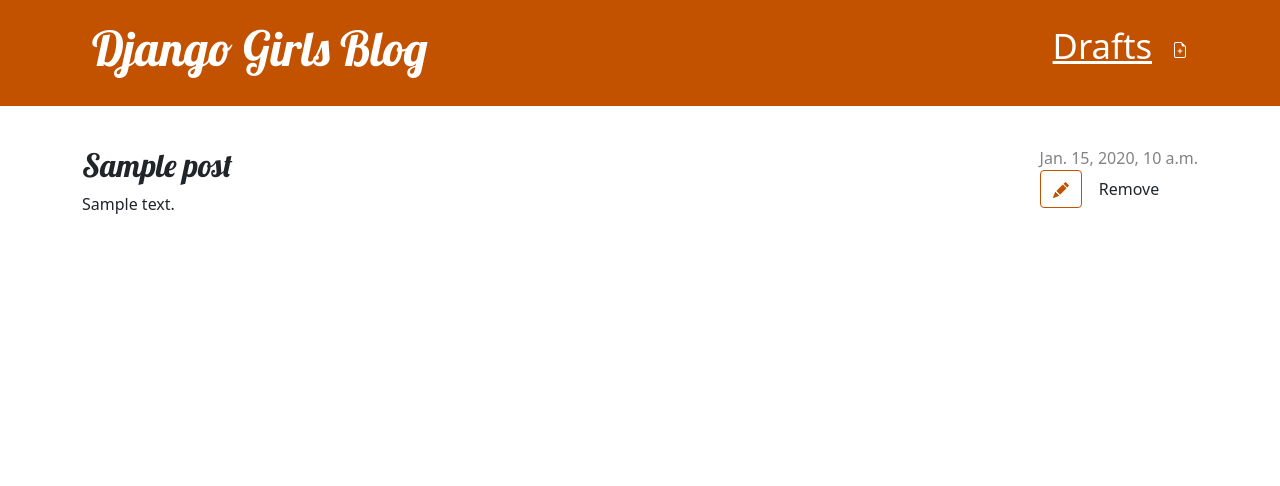
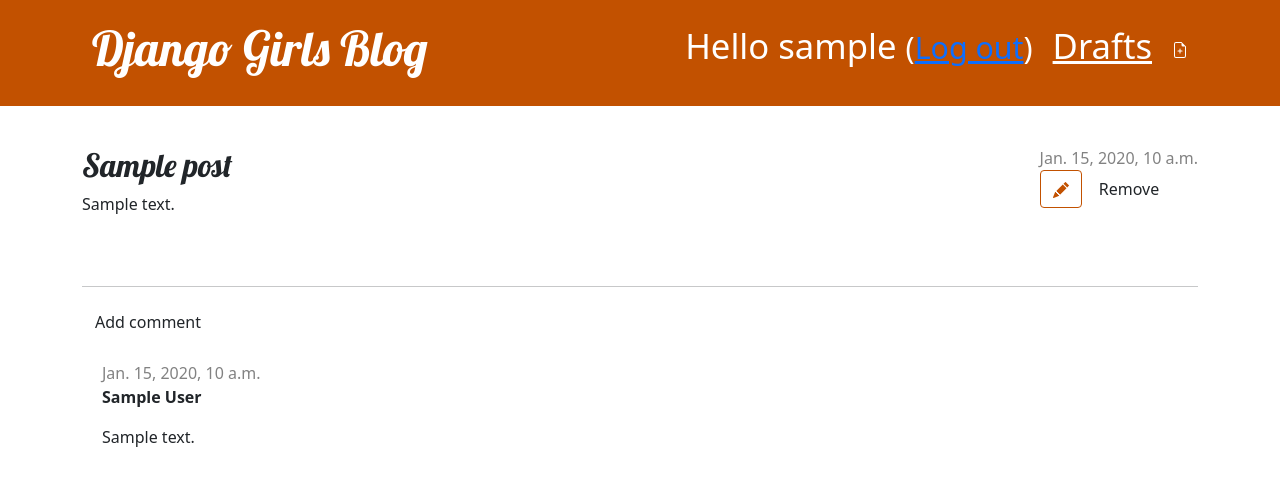
Before and after one commit to mayankbth/my-first-blog, a Django app: page /post/1/ in a window 1280 px wide. Shown: the top 486 px of the page. Run offline with Django 3.2, Linux system fonts and the light colour scheme; a user stored in the database is signed in; tables that the repository leaves empty hold one stand-in row (values such as "Sample post").

Commit message:
create comment model

```diff
--- a/blog/admin.py
+++ b/blog/admin.py
@@ -1,4 +1,5 @@
 from django.contrib import admin
-from .models import Post
+from .models import Post, Comment
 
 admin.site.register(Post)
+admin.site.register(Comment)
--- a/blog/models.py
+++ b/blog/models.py
@@ -14,5 +14,23 @@ class Post(models.Model):
         self.published_date = timezone.now()
         self.save()
 
+    def approved_comments(self):
+        return self.comments.filter(approved_comment=True)
+
     def __str__(self):
         return self.title
+
+
+class Comment(models.Model):
+    post = models.ForeignKey('blog.Post', on_delete=models.CASCADE, related_name='comments')
+    author = models.CharField(max_length=200)
+    text = models.TextField()
+    created_date = models.DateTimeField(default=timezone.now)
+    approved_comment = models.BooleanField(default=False)
+
+    def approve(self):
+        self.approved_comment = True
+        self.save()
+
+    def __str__(self):
+        return self.text
--- a/blog/static/css/blog.css
+++ b/blog/static/css/blog.css
@@ -68,3 +68,7 @@ h4 {
     color: #FFFFFF;
     background-color: #C25100;
 }
+
+.comment {
+    margin: 20px 0px 20px 20px;
+}
--- a/blog/templates/blog/base.html
+++ b/blog/templates/blog/base.html
@@ -18,6 +18,9 @@
                         <span class="glyphicon glyphicon-edit">
                             Drafts
                         </span></a>
+                    <p class="top-menu">Hello {{ user.username }} <small>(<a href="{% url 'logout' %}">Log out</a>)</small></p>
+                {% else %}
+                    <a href="{% url 'login' %}" class="top-menu"><span class="glyphicon glyphicon-lock"></span></a>
                 {% endif %}
                 <h1><a href="/">Django Girls Blog</a></h1>
             </div>
--- a/blog/templates/blog/post_detail.html
+++ b/blog/templates/blog/post_detail.html
@@ -20,4 +20,27 @@
         <h2>{{ post.title }}</h2>
         <p>{{ post.text|linebreaksbr }}</p>
     </article>
+
+    <hr>
+
+    <a class="btn btn-default" href="{% url 'add_comment_to_post' pk=post.pk %}">Add comment</a>
+
+    {% for comment in post.comments.all %}
+        {% if user.is_authenticated or comment.approved_comment %}
+        <div class="comment">
+            <div class="date">
+                {{ comment.created_date }}
+                {% if not comment.approved_comment %}
+                    <a class="btn btn-default" href="{% url 'comment_remove' pk=comment.pk %}"><span class="glyphicon glyphicon-remove"></span></a>
+                    <a class="btn btn-default" href="{% url 'comment_approve' pk=comment.pk %}"><span class="glyphicon glyphicon-ok"></span></a>
+                {% endif %}
+            </div>
+            <strong>{{ comment.author }}</strong>
+            <p>{{ comment.text|linebreaks }}</p>
+        </div>
+        {% endif %}
+    {% empty %}
+        <p>No comments here yet :(</p>
+    {% endfor %}
+
 {% endblock %}
--- a/blog/urls.py
+++ b/blog/urls.py
@@ -10,4 +10,7 @@ urlpatterns = [
     path('drafts/', views.post_draft_list, name='post_draft_list'),
     path('post/<pk>/publish/', views.post_publish, name='post_publish'),
     path('post/<pk>/remove/', views.post_remove, name='post_remove'),
+    path('post/<int:pk>/comment/', views.add_comment_to_post, name='add_comment_to_post'),
+    path('comment/<int:pk>/approve/', views.comment_approve, name='comment_approve'),
+    path('comment/<int:pk>/remove/', views.comment_remove, name='comment_remove'),
 ]
--- a/blog/views.py
+++ b/blog/views.py
@@ -1,7 +1,8 @@
 from django.shortcuts import render, get_object_or_404, redirect
 from django.utils import timezone
-from .models import Post
-from .forms import PostForm
+from django.contrib.auth.decorators import login_required
+from .models import Post, Comment
+from .forms import PostForm, CommentForm
 
 # Create your views here.
 
@@ -13,6 +14,7 @@ def post_detail(request, pk):
     post = get_object_or_404(Post, pk=pk)
     return render(request, 'blog/post_detail.html', {'post': post})
 
+@login_required
 def post_new(request):
     if request.method == "POST":
         form = PostForm(request.POST)
@@ -25,6 +27,7 @@ def post_new(request):
         form = PostForm()
     return render(request, 'blog/post_edit.html', {'form': form})
 
+@login_required
 def post_edit(request, pk):
     post = get_object_or_404(Post, pk=pk)
     if request.method == "POST":
@@ -38,16 +41,44 @@ def post_edit(request, pk):
         form = PostForm(instance=post)
     return render(request, 'blog/post_edit.html', {'form': form})
 
+@login_required
 def post_draft_list(request):
     posts = Post.objects.filter(published_date__isnull=True).order_by('created_date')
     return render(request, 'blog/post_draft_list.html', {'posts': posts})
 
+@login_required
 def post_publish(request, pk):
     post = get_object_or_404(Post, pk=pk)
     post.publish()
     return redirect('post_detail', pk=pk)
 
+@login_required
 def post_remove(request, pk):
     post = get_object_or_404(Post, pk=pk)
     post.delete()
     return redirect('post_list')
+
+def add_comment_to_post(request, pk):
+    post = get_object_or_404(Post, pk=pk)
+    if request.method == "POST":
+        form = CommentForm(request.POST)
+        if form.is_valid():
+            comment = form.save(commit=False)
+            comment.post = post
+            comment.save()
+            return redirect('post_detail', pk=post.pk)
+    else:
+        form = CommentForm()
+    return render(request, 'blog/add_comment_to_post.html', {'form': form})
+
+@login_required
+def comment_approve(request, pk):
+    comment = get_object_or_404(Comment, pk=pk)
+    comment.approve()
+    return redirect('post_detail', pk=comment.post.pk)
+
+@login_required
+def comment_remove(request, pk):
+    comment = get_object_or_404(Comment, pk=pk)
+    comment.delete()
+    return redirect('post_detail', pk=comment.post.pk)
--- a/mysite/settings.py
+++ b/mysite/settings.py
@@ -125,3 +125,5 @@ STATIC_ROOT = BASE_DIR / 'static'
 # https://docs.djangoproject.com/en/3.2/ref/settings/#default-auto-field
 
 DEFAULT_AUTO_FIELD = 'django.db.models.BigAutoField'
+
+LOGIN_REDIRECT_URL = '/'
--- a/mysite/urls.py
+++ b/mysite/urls.py
@@ -16,7 +16,11 @@ Including another URLconf
 from django.contrib import admin
 from django.urls import path, include
 
+from django.contrib.auth import views
+
 urlpatterns = [
     path('admin/', admin.site.urls),
+    path('accounts/login/', views.LoginView.as_view(), name='login'),
+    path('accounts/logout/', views.LogoutView.as_view(next_page='/'), name='logout'),
     path('', include('blog.urls')),
 ]
```
Also changed, not shown: blog/forms.py (+8 -1 lines), blog/templates/blog/add_comment_to_post.html (added, +9 -0 lines), blog/templates/blog/post_list.html (+7 -6 lines), blog/templates/registration/login.html (added, +24 -0 lines), blog/migrations/0002_comment.py (added).
